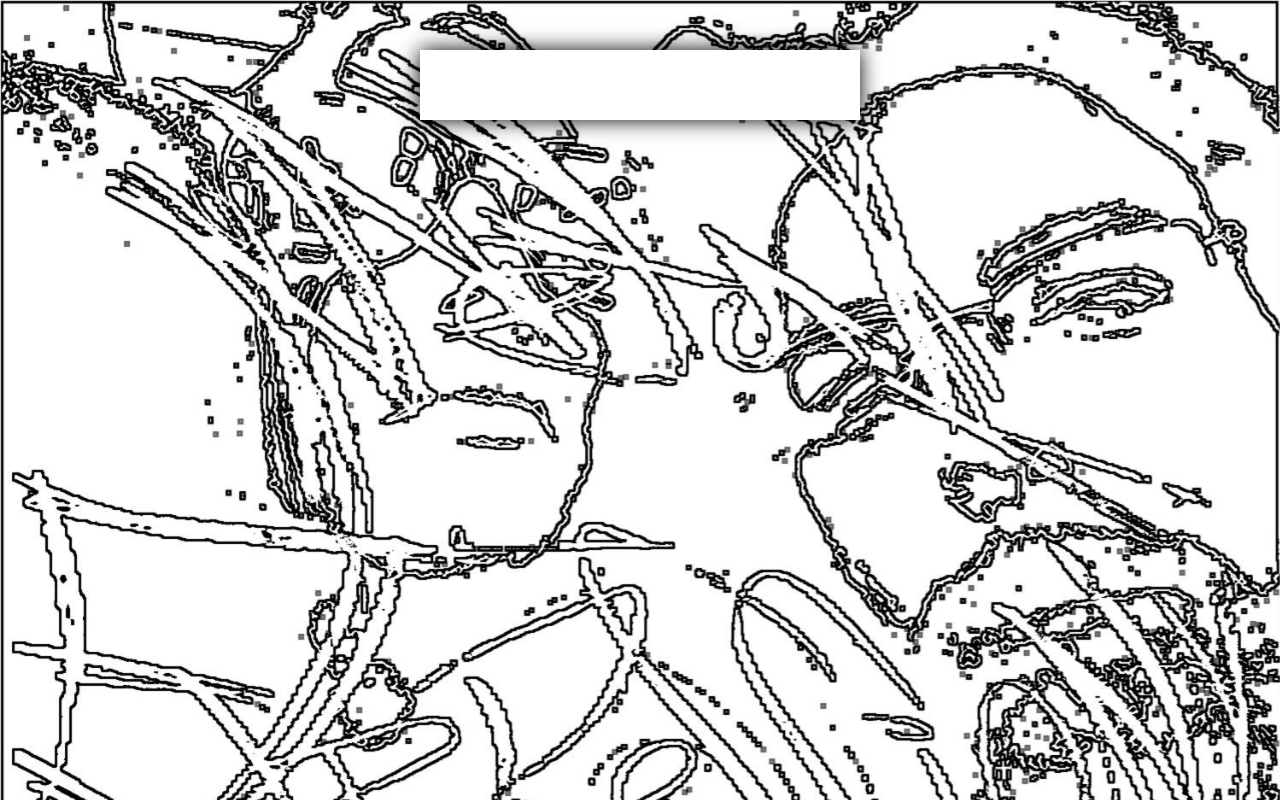
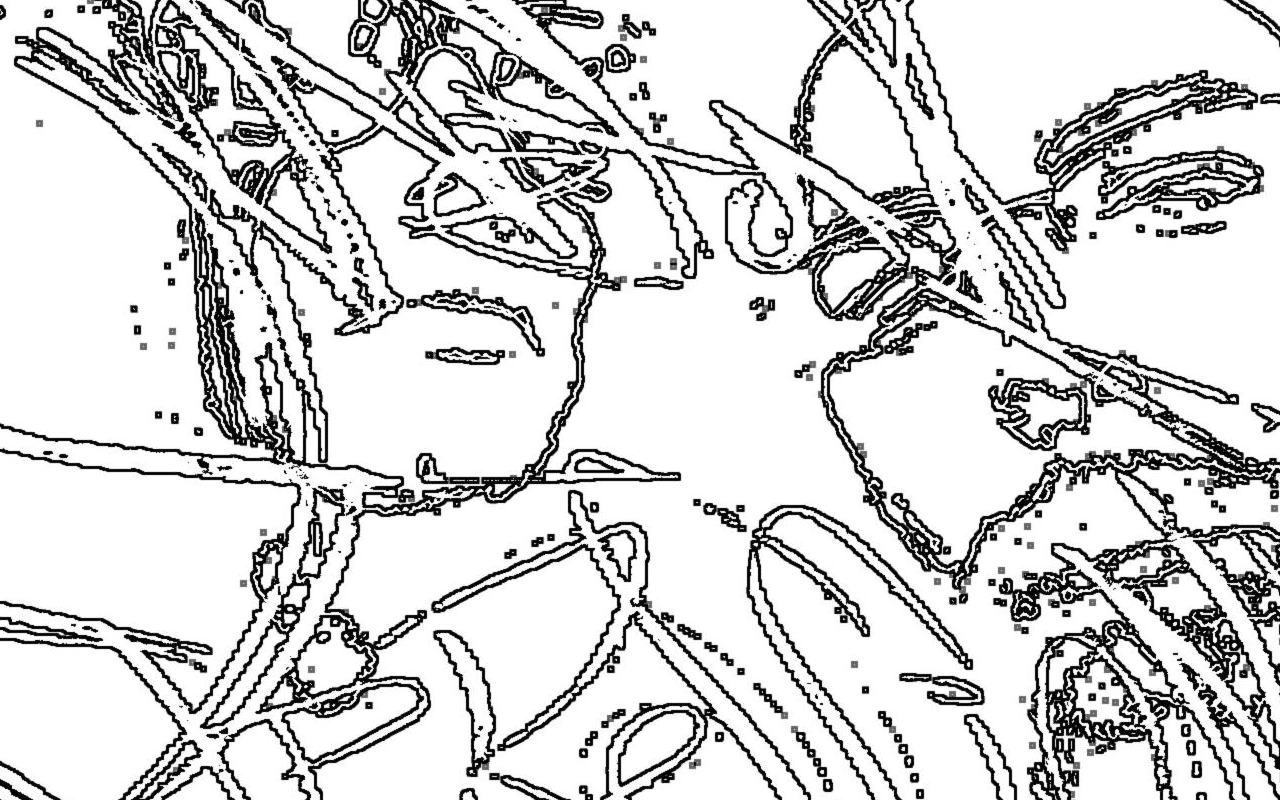
Before and after one commit to KoreaHaos/30490_01_metal_and_expression, a plain HTML site: page index.html in a window 1280 px wide. Drawn offline with Linux system fonts and the light colour scheme.

Commit message:
WHOLESALE COMMIT - ADD COMMIT MESSAGE NEXT TIME!

```diff
--- /dev/null
+++ b/css/style.css
@@ -0,0 +1,56 @@
+/*
+	 CSS-Tricks Example
+	 by Chris Coyier
+	 http://css-tricks.com
+*/
+
+* {
+    margin: 0;
+    padding: 0;
+}
+
+html, body, #bg, #bg table, #bg td, #cont {
+    height:100%;
+    width:100%;
+    overflow:hidden;
+}
+
+#bg {
+    position: fixed;
+}
+
+#bg div {
+    height:200%;
+    left:-50%;
+    position:absolute;
+    top:-50%;
+    width:200%;
+}
+
+#bg td {
+    text-align:center;
+    vertical-align:middle;
+}
+
+#bg img {
+    margin:0 auto;
+    min-height:50%;
+    min-width:50%;
+}
+
+#cont {
+    position:absolute;
+    top:0;left:0;
+    z-index:70;
+    overflow:auto;
+}
+
+.box {
+    margin: 0 auto;
+    width: 400px;
+    padding: 50px;
+    background: white;
+    padding-bottom:100px;
+    font: 14px/2.8 Georgia, Serif;
+    opacity:0;
+}
--- a/index.html
+++ b/index.html
@@ -1,59 +1,37 @@
-<!DOCTYPE html>
-<html>
+<!DOCTYPE html PUBLIC "-//W3C//DTD XHTML 1.0 Transitional//EN" "http://www.w3.org/TR/xhtml1/DTD/xhtml1-transitional.dtd">
+<html xmlns="http://www.w3.org/1999/xhtml">
 
 <head>
-	<meta charset="utf-8">
+	<meta http-equiv="Content-Type" content="text/html; charset=UTF-8" />
 
-	<title>MetalHaosExpressed</title>
+	<title>Full Page Background Image</title>
 
-	<style>
-		img.bg {
-			/* Set rules to fill background */
-			min-height: 100%;
-			min-width: 1024px;
-			/* Set up proportionate scaling */
-			width: 100%;
-			height: auto;
-			/* Set up positioning */
-			position: fixed;
-			top: 0;
-			left: 0;
-		}
+	<link rel="stylesheet" type="text/css" href="css/style.css" />
 
-		@media screen and (max-width: 1024px) {
-			img.bg {
-				left: 50%;
-				margin-left: -512px;
-			}
-		}
-
-		#page-wrap {
-			position: relative;
-			width: 400px;
-			margin: 50px auto;
-			padding: 20px;
-			background: white;
-			-moz-box-shadow: 0 0 20px black;
-			-webkit-box-shadow: 0 0 20px black;
-			box-shadow: 0 0 20px black;
-		}
-
-		p {
-			font: 15px/2 Georgia, Serif;
-			margin: 0 0 30px 0;
-			text-indent: 40px;
-		}
-	</style>
+	<!--[if lt IE 7]>
+    	<script type="text/javascript" src="js/mootools.js"></script>
+    	<script type="text/javascript" src="js/core.js"></script>
+	<![endif]-->
 </head>
 
 <body>
 
-	<img src="img/real_metal.jpg" class="bg">
+    <div id="cont">
 
-	<div id="page-wrap">
+        <div class="box"></div>
+    </div>
 
-		<p></p>
-	</div>
+    <div id="bg">
+        <div>
+            <table cellspacing="0" cellpadding="0">
+                <tr>
+                    <td>
+                        <img src="img/lander_image.jpg" alt=""/>
+                    </td>
+                </tr>
+            </table>
+        </div>
+    </div>
 
 </body>
 
```
Also changed, not shown: img/lander_image.jpg (added).
